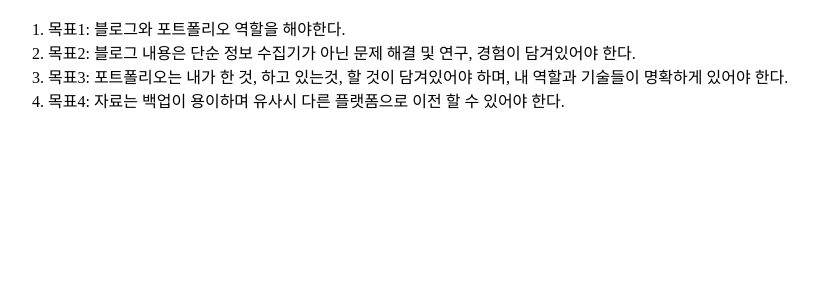
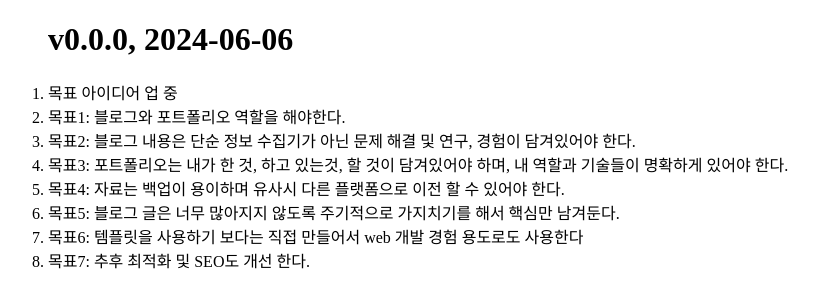
Before and after one commit to arrilab/arrilab.github.io, a plain HTML site: page index.html in a window 1280 px wide. Shown: the whole page, without its empty margins (0-819 px from the left). Drawn offline with Linux system fonts and the light colour scheme.

Commit message:
write goal

```diff
--- a/index.html
+++ b/index.html
@@ -7,10 +7,15 @@
 </head>
 <body>
     <ol>
+        <h1>v0.0.0, 2024-06-06</h1>
+        <li>목표 아이디어 업 중 </li>
         <li>목표1: 블로그와 포트폴리오 역할을 해야한다. </li>
         <li>목표2: 블로그 내용은 단순 정보 수집기가 아닌 문제 해결 및 연구, 경험이 담겨있어야 한다. </li>
         <li>목표3: 포트폴리오는 내가 한 것, 하고 있는것, 할 것이 담겨있어야 하며, 내 역할과 기술들이 명확하게 있어야 한다.</li>
         <li>목표4: 자료는 백업이 용이하며 유사시 다른 플랫폼으로 이전 할 수 있어야 한다.</li>
-    <ol>
+        <li>목표5: 블로그 글은 너무 많아지지 않도록 주기적으로 가지치기를 해서 핵심만 남겨둔다.</li>
+        <li>목표6: 템플릿을 사용하기 보다는 직접 만들어서 web 개발 경험 용도로도 사용한다</li>
+        <li>목표7: 추후 최적화 및 SEO도 개선 한다. </li>
+    </ol>
 </body>
 </html>
```
